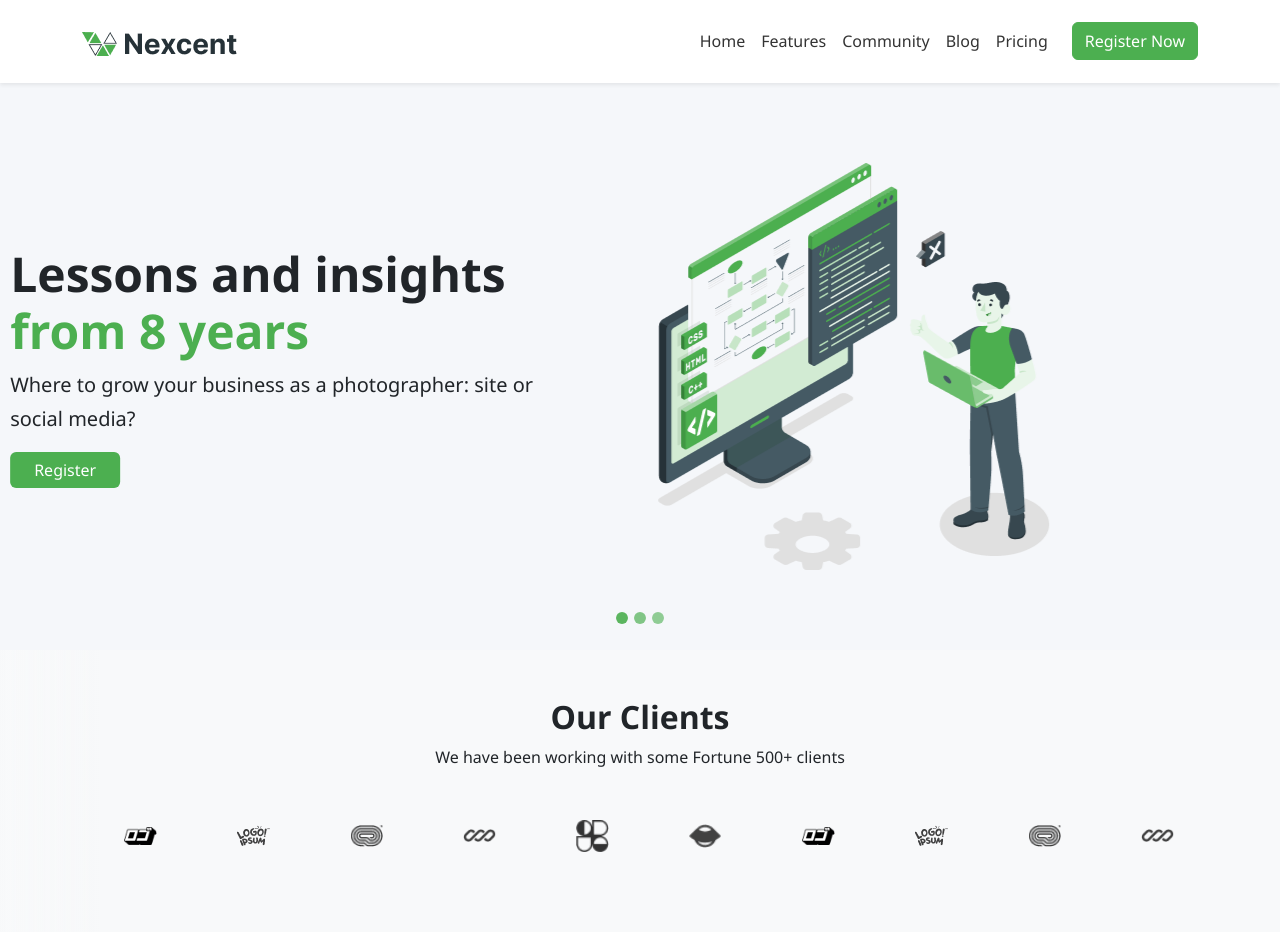
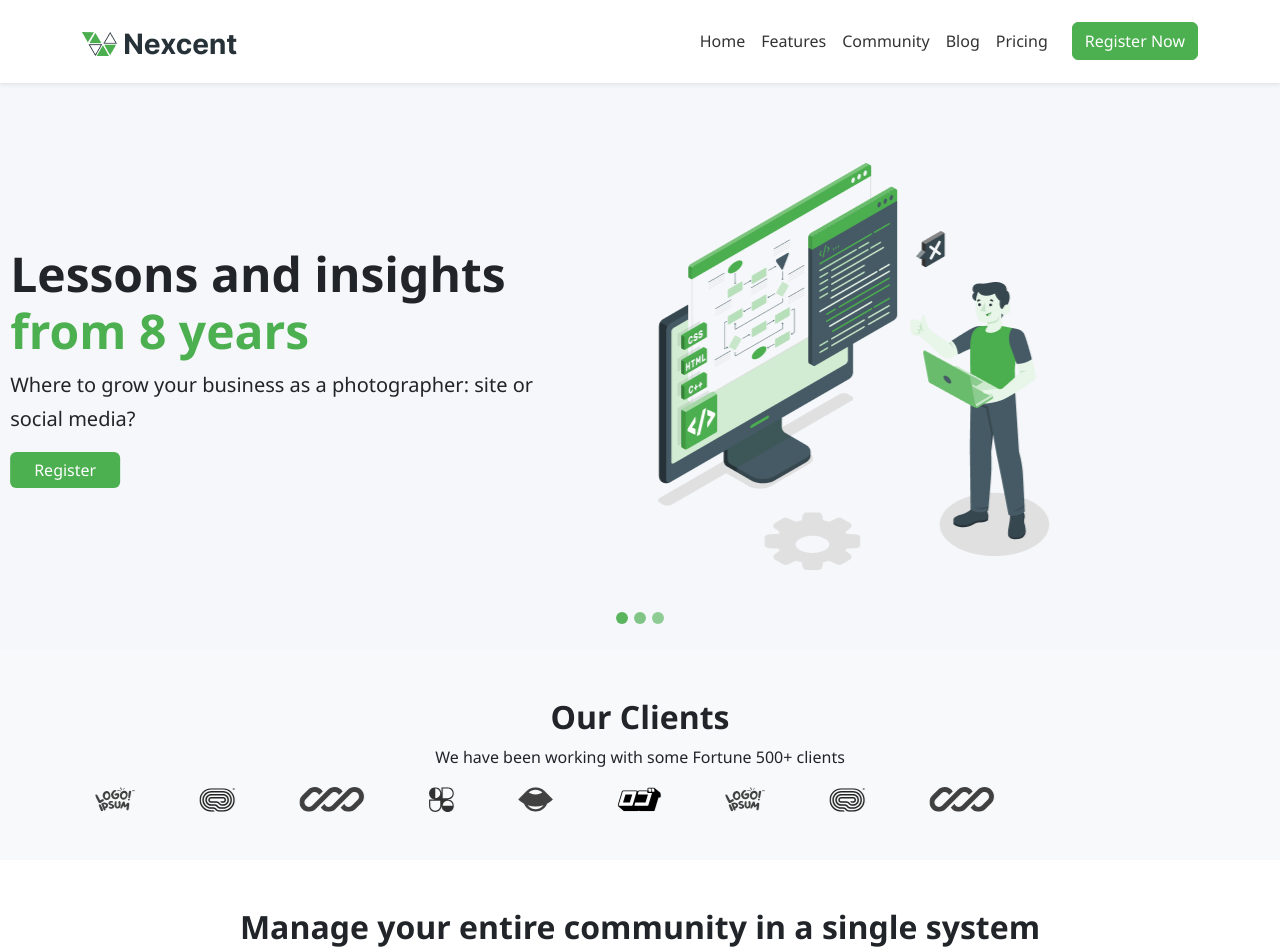
Before and after one commit to raihanelsar/portofolio-angkatan3-2025, a plain HTML site: page index.html in a window 1280 px wide. Shown: the top 952 px of the page. Drawn offline with nearby package versions, Linux system fonts and the light colour scheme.

Commit message:
update index.html, update style.css dan img

```diff
--- a/index.html
+++ b/index.html
@@ -99,28 +99,30 @@
     </div>
   </section>
 
-  <!-- Clients Section -->
+<!-- Clients Section -->
 <section class="clients-section text-center py-5">
   <div class="container">
     <h2 class="fw-bold">Our Clients</h2>
     <p>We have been working with some Fortune 500+ clients</p>
-    <div class="logo-container">
+
+    <div class="logo-wrapper">
       <div class="logo-track">
-        <!-- Logo Set 1 -->
-        <img src="img/Logo-1.png" alt="Client Logo" class="logo-item">
-        <img src="img/Logo-2.png" alt="Client Logo" class="logo-item">
-        <img src="img/Logo-3.png" alt="Client Logo" class="logo-item">
-        <img src="img/Logo-4.png" alt="Client Logo" class="logo-item">
-        <img src="img/Logo-5.png" alt="Client Logo" class="logo-item">
-        <img src="img/Logo-6.png" alt="Client Logo" class="logo-item">
-
-        <!-- Logo Set 2 (Repeated) -->
-        <img src="img/Logo-1.png" alt="Client Logo" class="logo-item">
-        <img src="img/Logo-2.png" alt="Client Logo" class="logo-item">
-        <img src="img/Logo-3.png" alt="Client Logo" class="logo-item">
-        <img src="img/Logo-4.png" alt="Client Logo" class="logo-item">
-        <img src="img/Logo-5.png" alt="Client Logo" class="logo-item">
-        <img src="img/Logo-6.png" alt="Client Logo" class="logo-item">
+        <div class="logo-set">
+          <img src="img/Logo-1.svg" alt="Client Logo" class="logo-item" />
+          <img src="img/Logo-2.svg" alt="Client Logo" class="logo-item" />
+          <img src="img/Logo-3.svg" alt="Client Logo" class="logo-item" />
+          <img src="img/Logo-4.svg" alt="Client Logo" class="logo-item" />
+          <img src="img/Logo-5.svg" alt="Client Logo" class="logo-item" />
+          <img src="img/Logo-6.svg" alt="Client Logo" class="logo-item" />
+        </div>
+        <div class="logo-set">
+          <img src="img/Logo-1.svg" alt="Client Logo" class="logo-item" />
+          <img src="img/Logo-2.svg" alt="Client Logo" class="logo-item" />
+          <img src="img/Logo-3.svg" alt="Client Logo" class="logo-item" />
+          <img src="img/Logo-4.svg" alt="Client Logo" class="logo-item" />
+          <img src="img/Logo-5.svg" alt="Client Logo" class="logo-item" />
+          <img src="img/Logo-6.svg" alt="Client Logo" class="logo-item" />
+        </div>
       </div>
     </div>
   </div>
@@ -236,7 +238,7 @@
     <div class="container">
       <div class="row align-items-center">
         <div class="col-md-3 text-center mb-4 mb-md-0">
-          <img src="img/image 9 (1).png" alt="Tesla" class="img-fluid">
+          <img src="img/image 9.png" alt="Tesla" class="img-fluid">
         </div>
         <div class="col-md-9">
           <p class="text-muted">Maecenas dignissim justo eget nulla rutrum molestie... Quisque vulputate odio neque,
@@ -392,6 +394,7 @@
             </div>
           </form>
         </div>
+
       </div>
     </div>
   </footer>
--- a/style.css
+++ b/style.css
@@ -49,74 +49,50 @@ body {
 
 /* Clients Section */
 .clients-section {
-  position: relative;
   background-color: #f8f9fa;
   overflow: hidden;
+  position: relative;
 }
 
-.clients-section img {
-  max-height: 70px;
-}
-
-.logo-container {
-  display: flex;
+.logo-wrapper {
+  overflow: hidden;
   width: 100%;
-  padding: 2rem 0;
   position: relative;
-  overflow: hidden;
 }
 
 .logo-track {
   display: flex;
-  align-items: center;
-  gap: 5rem;
-  padding: 0 1rem;
-  animation: scroll 30s linear infinite;
+  width: max-content;
+  animation: scroll-left 10s linear infinite;
+}
+
+.logo-set {
+  display: flex;
 }
 
 .logo-item {
-  height: 33px;
-  width: 33px;
-  object-fit: contain;
+  height: 25px; /* Naikkan sedikit agar lebih terlihat */
+  margin: 0 2rem;
   filter: grayscale(100%);
-  transition: all 0.5s ease;
+  transition: all 0.3s ease;
+  flex-shrink: 0; /* Prevent shrinking */
 }
 
 .logo-item:hover {
-  filter: grayscale(0);
-  transform: scale(1.05);
+  filter: grayscale(0%);
+  transform: scale(1.1);
 }
 
-/* Panjang translateX dikalikan total item (12) */
-@keyframes scroll {
+/* Animation: geser setengah panjang track (karena isinya diulang 2x) */
+@keyframes scroll-left {
   0% {
-    transform: translateX(0);
+    transform: translateX(0%);
   }
   100% {
-    transform: translateX(calc(-200px * 6)); /* 6 item dikali jarak antar item */
+    transform: translateX(-50%);
   }
 }
 
-.clients-section::before,
-.clients-section::after {
-  content: "";
-  position: absolute;
-  top: 0;
-  bottom: 0;
-  width: 100px;
-  z-index: 2;
-  pointer-events: none;
-}
-
-.clients-section::before {
-  left: 0;
-  background: linear-gradient(to right, #f8f9fa, rgba(248, 249, 250, 0));
-}
-
-.clients-section::after {
-  right: 0;
-  background: linear-gradient(to left, #f8f9fa, rgba(248, 249, 250, 0));
-}
 
 
 /* Elevate Section */
```
Also changed, not shown: img/Logo-1.svg (added), img/Logo-2.svg (added), img/Logo-3.svg (added), img/Logo-4.svg (added), img/Logo-5.svg (added), img/Logo-6.svg (added), img/image 9 (1).png (deleted).
